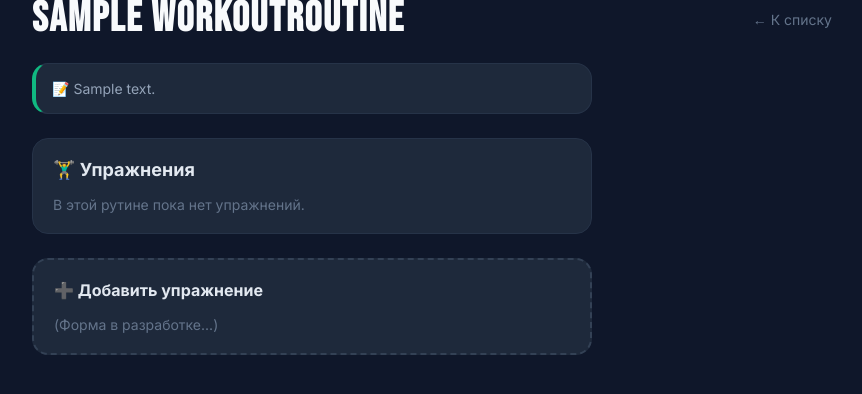
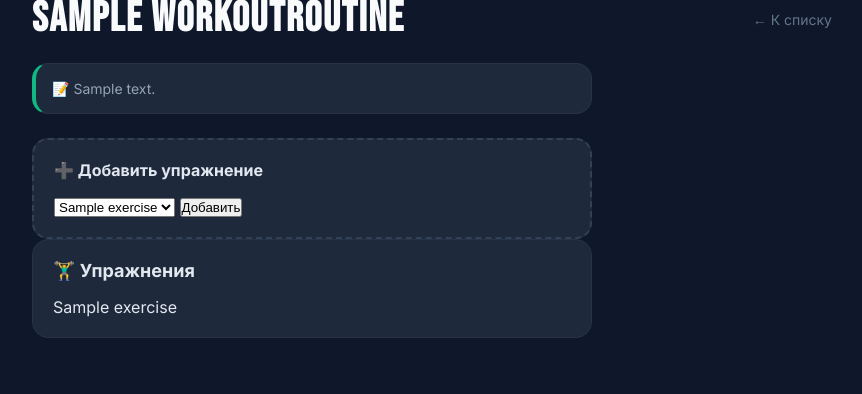
Before and after one commit to HaoKann/workout-tracker-django, a Django app: page /routines/details/1/ in a window 1280 px wide. Shown: the top 394 px of the page, without its empty margins (208-1070 px from the left). Run offline with Django 5.2, Linux system fonts and the light colour scheme; a user stored in the database is signed in; tables that the repository leaves empty hold one stand-in row (values such as "Sample post"); parts of the project's set-up code (start-up, migrations or seed data) failed here and were passed over.

Commit message:
feat: finish exercise routine logic

```diff
--- a/workouts/templates/workouts/routine_details.html
+++ b/workouts/templates/workouts/routine_details.html
@@ -14,19 +14,33 @@
 </div>
 {% endif %}
 
+
+<!-- Блок формы добавления -->
+<div class="wf-card" style="padding: 20px; border: 2px dashed #334155;">
+    <h3 style="margin: 0 0 16px 0; color: #E2E8F0; font-size: 16px;">➕ Добавить упражнение</h3>
+
+    <form method="POST">
+        {% csrf_token %}
+        <select name="exercise">
+            {% for ex in exercises %}
+                <option value="{{ ex.id }}">{{ex.name}}</option>
+            {% endfor %}
+        </select>
+        <button type="submit">Добавить</button>
+    </form>
+</div>
+
+
 <!-- Блок со списком упражнений -->
 <div class="wf-card" style="padding: 20px; margin-bottom: 24px;">
     <h3 style="margin: 0 0 16px 0; color: #E2E8F0; font-size: 18px;">🏋️‍♂️ Упражнения</h3>
 
     <!-- Здесь позже будет цикл вывода добавленных упражнений -->
-    <p style="color: #64748B; font-size: 14px;">В этой рутине пока нет упражнений.</p>
+    {% for ex in object.routine_exercises.all %}
+        <p>{{ ex.exercise.name }}</p>
+    {% empty %}
+        <p>Упражнений пока нет</p>
+    {% endfor %}
 </div>
 
-<!-- Блок формы добавления -->
-<div class="wf-card" style="padding: 20px; border: 2px dashed #334155;">
-    <h3 style="margin: 0 0 16px 0; color: #E2E8F0; font-size: 16px;">➕ Добавить упражнение</h3>
-
-    <!-- Здесь скоро появится форма -->
-    <p style="color: #64748B; font-size: 14px;">(Форма в разработке...)</p>
-</div>
 {% endblock %}
--- a/workouts/views.py
+++ b/workouts/views.py
@@ -1,6 +1,6 @@
-from django.shortcuts import render, redirect, post
+from django.shortcuts import render, redirect
 from django.views.generic import ListView, CreateView, UpdateView, DeleteView, DetailView
-from .models import WorkOut, WorkoutSet, RoutineExercise, WorkOutRoutine
+from .models import WorkOut, WorkoutSet, RoutineExercise, WorkOutRoutine, Exercise
 from django.contrib.auth import get_user_model
 from .forms import WorkOutForm
 from django.contrib import messages
@@ -108,3 +108,11 @@ class RoutineDetail(LoginRequiredMixin, DetailView):
         RoutineExercise.objects.create(routine=self.object, exercise_id=request.POST.get('exercise'))
 
         return redirect('routine_details', self.object.pk)
+
+
+    def get_context_data(self, **kwargs):
+        context = super().get_context_data(**kwargs)
+
+        context['exercises'] = Exercise.objects.all()
+
+        return context
```
Also changed, not shown: workouts/models.py (line endings or trailing spaces).
